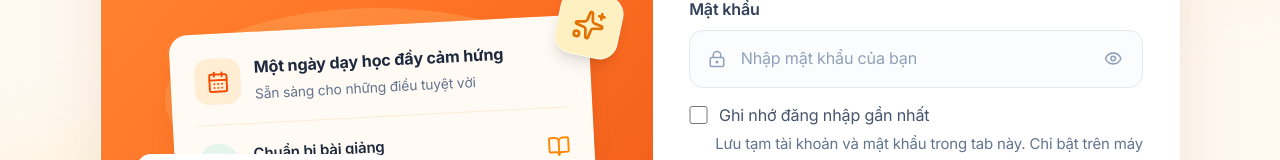
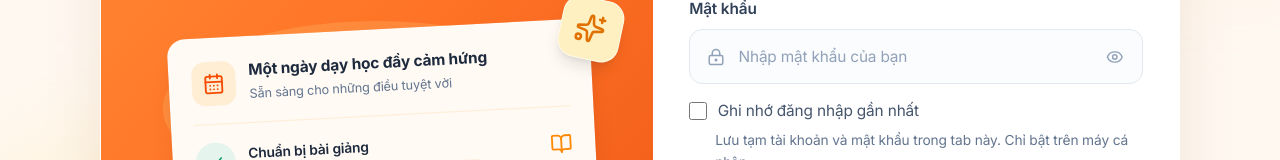
Before and after one commit to lannhinhi125-lanhi/hethongvuihocsyn, a React (Vite) app: page / in a window 1280 px wide. Shown: the part 370-530 px from the top of the page. Built offline with nearby package versions, Linux system fonts and the light colour scheme; no server answers.

Commit message:
nhỏ lại

```diff
--- a/src/index.css
+++ b/src/index.css
@@ -4,13 +4,13 @@
    Keep the browser's preferred font size and leave mobile/print unchanged. */
 @media screen and (min-width: 1024px) {
   html {
-    font-size: 115%;
-    --text-xs: 0.8125rem;
+    font-size: 110%;
+    --text-xs: 0.78125rem;
   }
 
   [class~='text-[9px]'],
-  [class~='text-[10px]'] { font-size: 0.6875rem; }
-  [class~='text-[11px]'] { font-size: 0.75rem; }
+  [class~='text-[10px]'] { font-size: 0.65625rem; }
+  [class~='text-[11px]'] { font-size: 0.71875rem; }
   [class~='text-[28px]'] { font-size: 1.75rem; }
   [class~='text-[42px]'] { font-size: 2.625rem; }
 }
```
